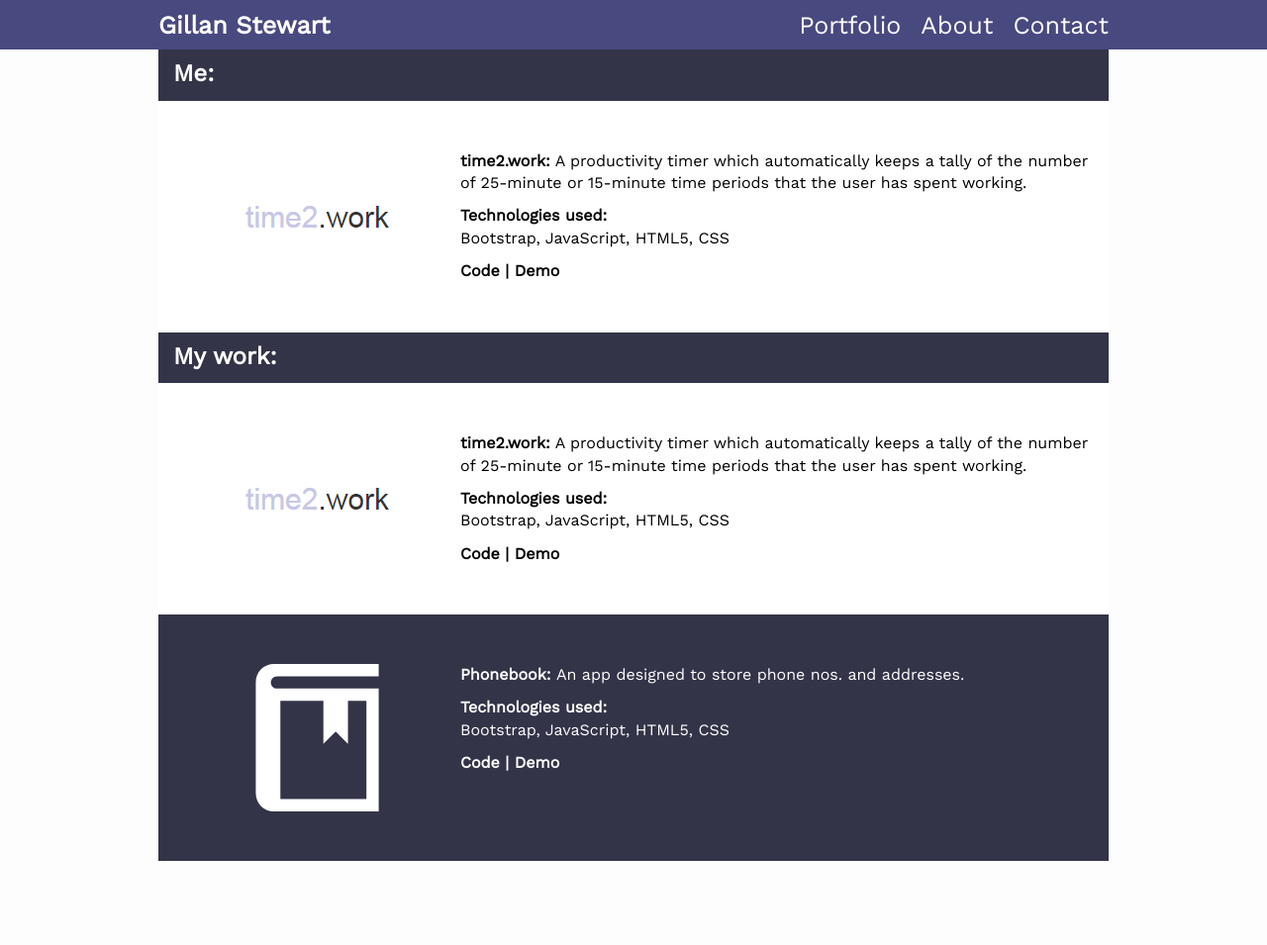
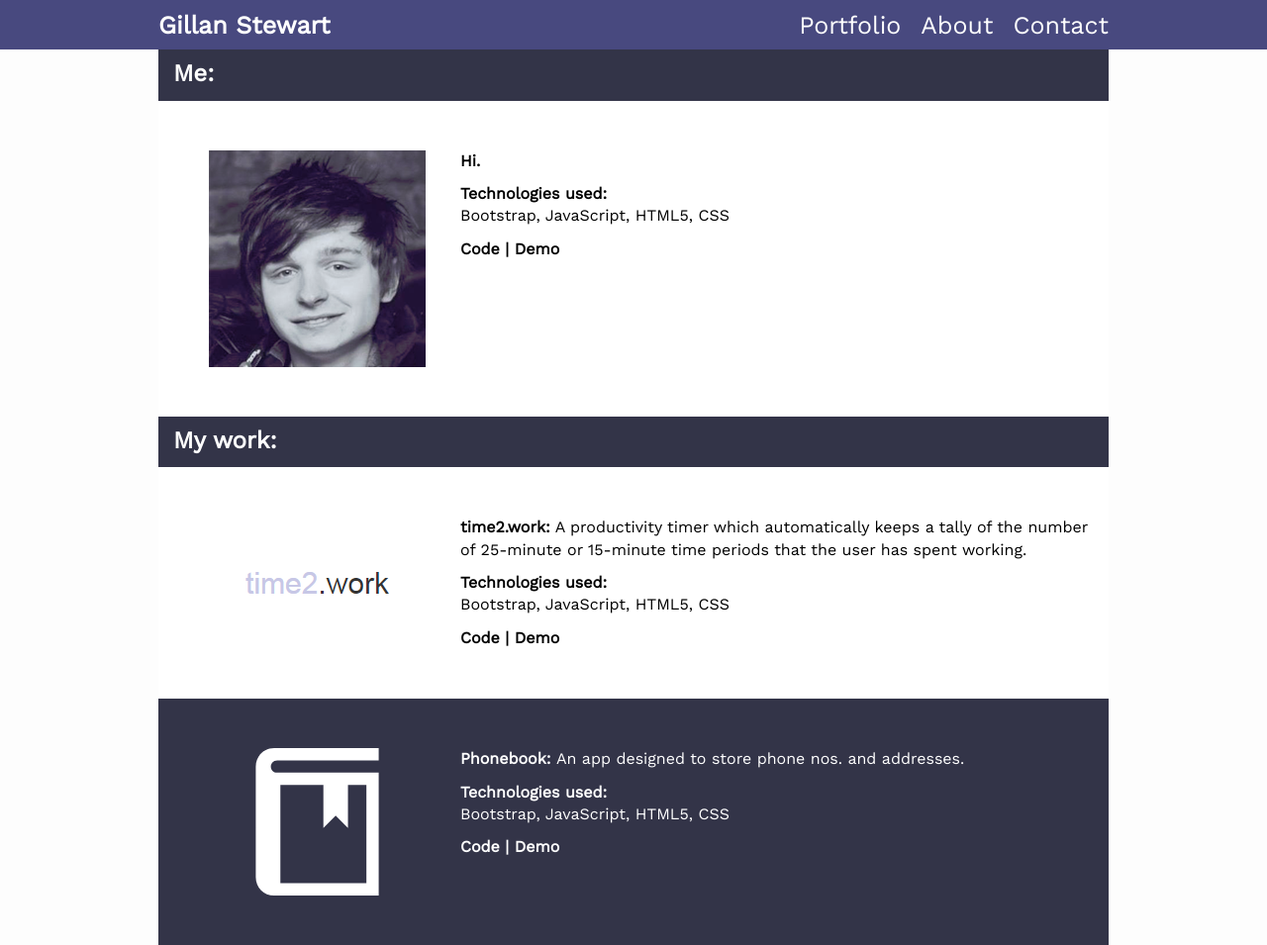
Before and after one commit to gillanjs/gillanjs.github.io, a website: page index.html in a window 1280 px wide. Shown: the whole page at 99% size. Before the commit the page ends 870 px from the top, so only its background shows below. Drawn offline with nearby package versions, Linux system fonts and the light colour scheme.

Commit message:
Added a picture of myself.

```diff
--- a/index.html
+++ b/index.html
@@ -23,10 +23,10 @@
             <h2 class="second-color">Me:</h2>
             <div class="portfolio-item">
 
-                <img class="portfolio-img" src="images/time2workpic.png" alt="time2.work">
+                <img class="portfolio-img" src="images/profpic.png" alt="My profile">
 
                 <div class="description">
-                    <p><span class="title-emphasis">time2.work:</span> A productivity timer which automatically keeps a tally of the number of 25-minute or 15-minute time periods that the user has spent working.</p>
+                    <p><span class="title-emphasis">Hi.</span></p>
                     <p class="technologies"><span class="title-emphasis">Technologies used: </span> <br> Bootstrap, JavaScript, HTML5, CSS </p>
                     <p class="technologies code-demo-links"> <a href="">Code</a> | <a href="">Demo</a> </p>
                 </div>
@@ -47,7 +47,7 @@
 
 
             <div class="second-color portfolio-item">
-                <svg class="portfolio-img" xmlns="http://www.w3.org/2000/svg" width="149" height="149" viewBox="0 0 24 24"><path class="svg-white" d="M5.5 2H22V0H5C3.3 0 2 1.3 2 3v18c0 1.7 1.3 3 3 3h17V4H5.5C4.1 4 4.1 2 5.5 2zM6 6h7v7l2-2 2 2V6h3v16H6V6z"/></svg>
+                <svg class="portfolio-img" alt="Phonebook" xmlns="http://www.w3.org/2000/svg" width="149" height="149" viewBox="0 0 24 24"><path class="svg-white" d="M5.5 2H22V0H5C3.3 0 2 1.3 2 3v18c0 1.7 1.3 3 3 3h17V4H5.5C4.1 4 4.1 2 5.5 2zM6 6h7v7l2-2 2 2V6h3v16H6V6z"/></svg>
                 <div class="description">
                     <p><span class="title-emphasis">Phonebook: </span>An app designed to store phone nos. and addresses.</p>
                     <p class="technologies"><span class="title-emphasis">Technologies used: </span> <br> Bootstrap, JavaScript, HTML5, CSS </p>
```
Also changed, not shown: images/circleface.png (added), images/profpic.png (added).
